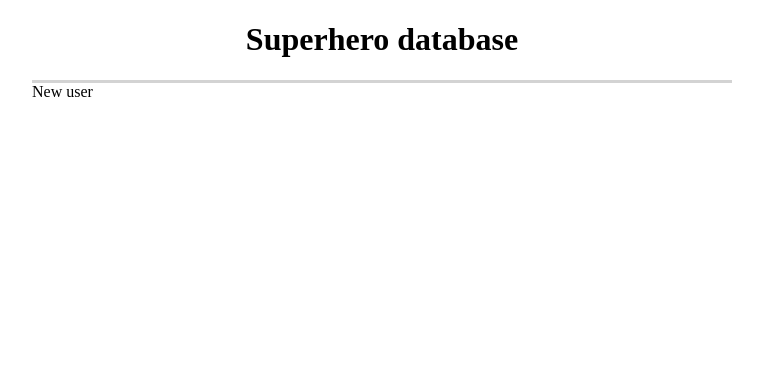
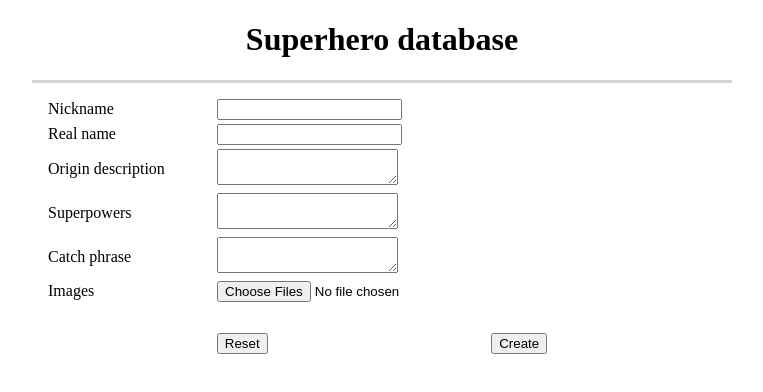
Before and after one commit to roman4i/superhero-database, a React (Create React App) app: page /new-hero in a window 1280 px wide. Shown: the top 392 px of the page, without its empty margins (258-1021 px from the left). Built offline with nearby package versions, Linux system fonts and the light colour scheme.

Commit message:
Created NewHeroPage and connected to router, also added link to title and connected to main page route

```diff
--- a/src/components/App/App.jsx
+++ b/src/components/App/App.jsx
@@ -5,6 +5,7 @@ import Divider from '../Divider/Divider';
 import PageNav from '../PageNav/PageNav';
 import HeroCardBox from '../HeroCardBox/HeroCardBox';
 import HeroPage from '../HeroPage/HeroPage';
+import NewHeroPage from '../NewHeroPage/NewHeroPage';
 import './app.css';
 
 function App() {
@@ -23,7 +24,7 @@ function App() {
               </>
             }
           />
-          <Route path='/new-hero' element={<div>New user</div>} />
+          <Route path='/new-hero' element={<NewHeroPage />} />
           <Route path='/show-hero' element={<div>Please, choose right hero</div>} />
           <Route path='/show-hero/:heroId' element={<HeroPage />} />
           <Route path='*' element={<div>Not found</div>} />
--- /dev/null
+++ b/src/components/NewHeroPage/NewHeroPage.jsx
@@ -0,0 +1,49 @@
+import React from 'react';
+import './new-hero-page-style.css';
+
+const NewHeroPage = () => {
+  return(
+    <form className='newHeroPageBox' action="">
+      <table>
+        <tbody>
+          <tr>
+            <td className='heroRowName'>Nickname</td>
+            <td><input type="text" name="nickname" /></td>
+          </tr>
+          <tr>
+            <td className='heroRowName'>Real name</td>
+            <td><input type="text" name="nickname" /></td>
+          </tr>
+          <tr>
+            <td className='heroRowName'>Origin description</td>
+            <td><textarea name="origin-description" ></textarea></td>
+          </tr>
+          <tr>
+            <td className='heroRowName'>Superpowers</td>
+            <td><textarea name="superpowers" ></textarea></td>
+          </tr>
+          <tr>
+            <td className='heroRowName'>Catch phrase</td>
+            <td><textarea name="catch-phrase" ></textarea></td>
+          </tr>
+          <tr>
+            <td className='heroRowName'>Images</td>
+            <td>
+              <input
+                type="file"
+                name="file-button"
+                multiple={true}
+                accept='image/*'
+              />
+            </td>
+          </tr>
+        </tbody>
+      </table>
+      <div className='newHeroControlsBox'>
+        <input type="reset" value="Reset" /><input type="submit" value="Create" />
+      </div>
+    </form>
+  )
+}
+
+export default NewHeroPage;
--- /dev/null
+++ b/src/components/NewHeroPage/new-hero-page-style.css
@@ -0,0 +1,14 @@
+.newHeroPageBox {
+  padding: 13px;
+}
+
+.newHeroPageBox table {
+  width: 100%;
+}
+
+.newHeroControlsBox {
+  display: flex;
+  justify-content: space-around;
+  margin-top: 8px;
+  padding: 20px 60px;
+}
--- a/src/components/Title/Title.jsx
+++ b/src/components/Title/Title.jsx
@@ -1,9 +1,12 @@
 import React from 'react';
+import { Link } from 'react-router-dom';
 import './title.css';
 
 const Title = () => {
   return(
-    <h1 className="title">Superhero database</h1>
+    <Link className='titleLink' to='/'>
+      <h1 className="title">Superhero database</h1>
+    </Link>
   );
 }
 
--- a/src/components/Title/title.css
+++ b/src/components/Title/title.css
@@ -1,3 +1,8 @@
 .title {
     text-align: center;
 }
+
+.titleLink {
+    text-decoration: none;
+    color: black;
+}
```
